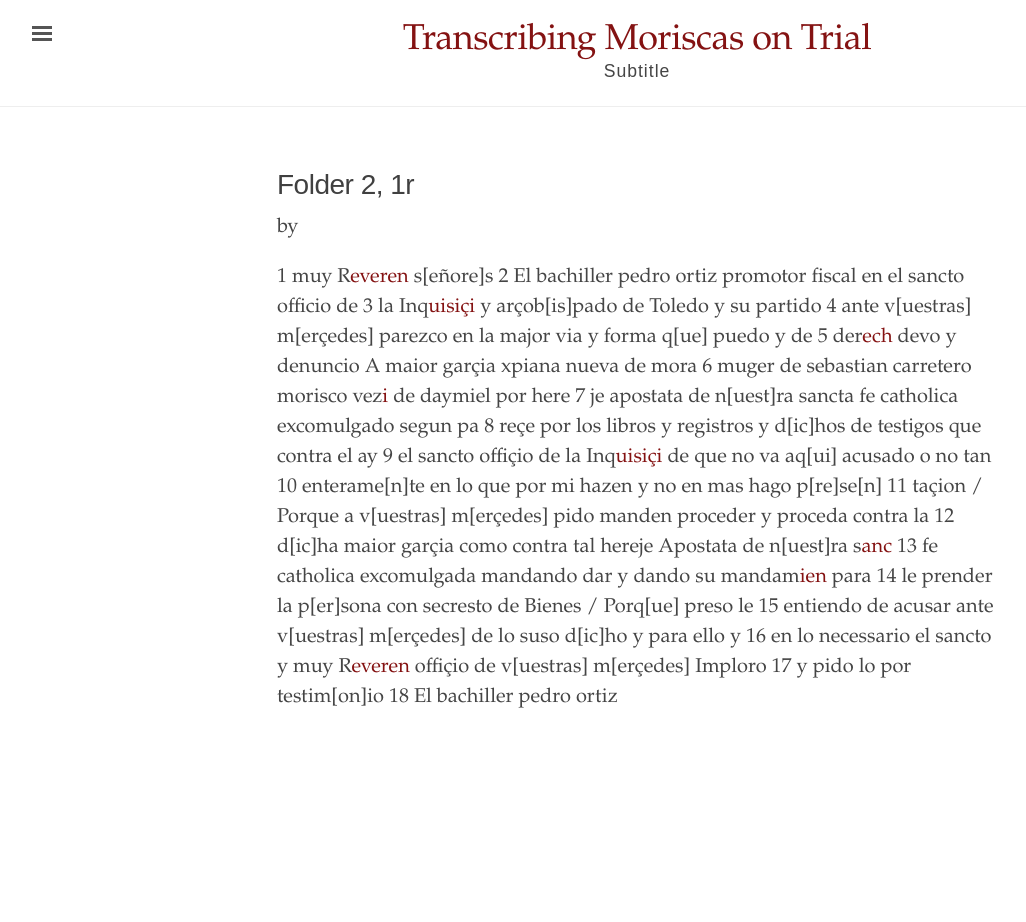
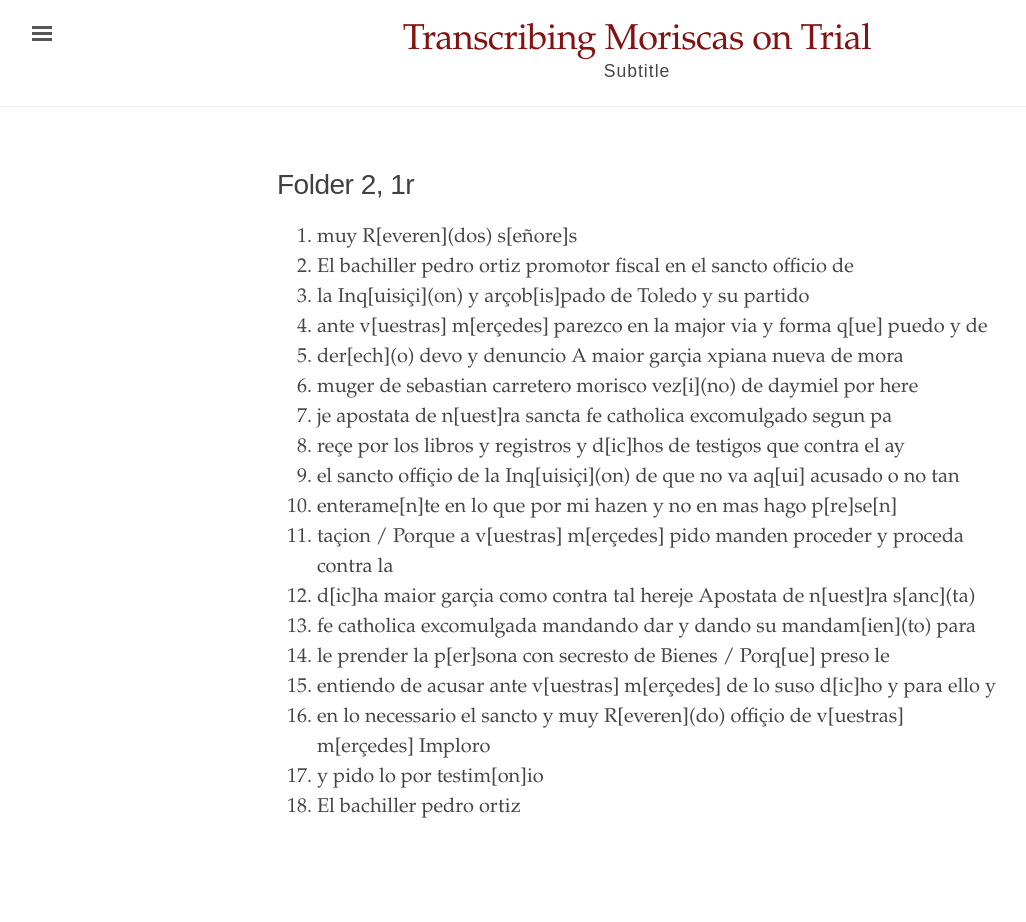
Before and after one commit to digbmc/moriscos-daimel, a Jekyll site: the page built from _texts/folder_2_1r.md, in a window 1280 px wide. Shown: the whole page, without its empty margins (3-1029 px from the left). Built offline with Jekyll 4.4.1, drawn with Linux system fonts in a browser that asks for light colours; before the commit the page ends 900 px from its top, so only the background shows below that.

Commit message:
Fixed formating for folder_2_1r and removed "by" from narrative.html.

```diff
--- a/_layouts/narrative.html
+++ b/_layouts/narrative.html
@@ -4,6 +4,6 @@ layout: default
 
 <article class="narrative">
   <h1 class="text-title">{{ page.title }}</h1>
-  <p class="byline">by {{ page.author }}</p>
+  <p class="byline">{{ page.author }}</p>
   {{ content }}
 </article>
--- a/_texts/folder_2_1r.md
+++ b/_texts/folder_2_1r.md
@@ -2,21 +2,21 @@
 layout: narrative
 title: Folder 2, 1r
 ---
-1 muy R[everen](dos) s[eñore]s
-2 El bachiller pedro ortiz promotor fiscal en el sancto officio de
-3 la Inq[uisiçi](on) y arçob[is]pado de Toledo y su partido
-4 ante v[uestras] m[erçedes] parezco en la major via y forma q[ue] puedo y de
-5 der[ech](o) devo y denuncio A maior garçia xpiana nueva de mora
-6 muger de sebastian carretero morisco vez[i](no) de daymiel por here
-7 je apostata de n[uest]ra sancta fe catholica excomulgado segun pa
-8 reçe por los libros y registros y d[ic]hos de testigos que contra el ay
-9 el sancto offiçio de la Inq[uisiçi](on) de que no va aq[ui] acusado o no tan
-10 enterame[n]te en lo que por mi hazen y no en mas hago p[re]se[n]
-11 taçion / Porque a v[uestras] m[erçedes] pido manden proceder y proceda contra la
-12 d[ic]ha maior garçia como contra tal hereje Apostata de n[uest]ra s[anc](ta)
-13 fe catholica excomulgada mandando dar y dando su mandam[ien](to) para
-14 le prender la p[er]sona con secresto de Bienes / Porq[ue] preso le
-15 entiendo de acusar ante v[uestras] m[erçedes] de lo suso d[ic]ho y para ello y
-16 en lo necessario el sancto y muy R[everen](do) offiçio de v[uestras] m[erçedes] Imploro
-17 y pido lo por testim[on]io
-18 El bachiller pedro ortiz
+1. muy R\[everen\](dos) s\[eñore\]s
+2. El bachiller pedro ortiz promotor fiscal en el sancto officio de
+3. la Inq\[uisiçi\](on) y arçob\[is\]pado de Toledo y su partido
+4. ante v\[uestras\] m\[erçedes\] parezco en la major via y forma q\[ue\] puedo y de
+5. der\[ech\](o) devo y denuncio A maior garçia xpiana nueva de mora
+6. muger de sebastian carretero morisco vez\[i\](no) de daymiel por here
+7. je apostata de n\[uest\]ra sancta fe catholica excomulgado segun pa
+8. reçe por los libros y registros y d\[ic\]hos de testigos que contra el ay
+9. el sancto offiçio de la Inq\[uisiçi\](on) de que no va aq\[ui\] acusado o no tan
+10. enterame\[n\]te en lo que por mi hazen y no en mas hago p\[re\]se\[n\]
+11. taçion / Porque a v\[uestras\] m\[erçedes\] pido manden proceder y proceda contra la
+12. d\[ic\]ha maior garçia como contra tal hereje Apostata de n\[uest\]ra s\[anc\](ta)
+13. fe catholica excomulgada mandando dar y dando su mandam\[ien\](to) para
+14. le prender la p\[er\]sona con secresto de Bienes / Porq\[ue\] preso le
+15. entiendo de acusar ante v\[uestras\] m\[erçedes\] de lo suso d\[ic\]ho y para ello y
+16. en lo necessario el sancto y muy R\[everen\](do) offiçio de v\[uestras\] m\[erçedes\] Imploro
+17. y pido lo por testim\[on\]io
+18. El bachiller pedro ortiz
```
